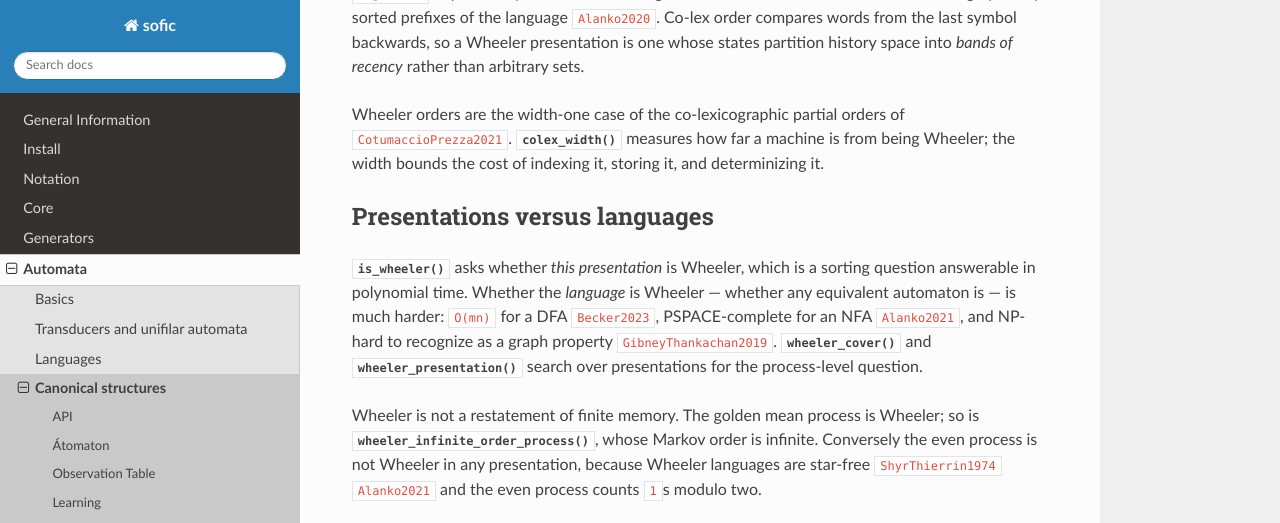
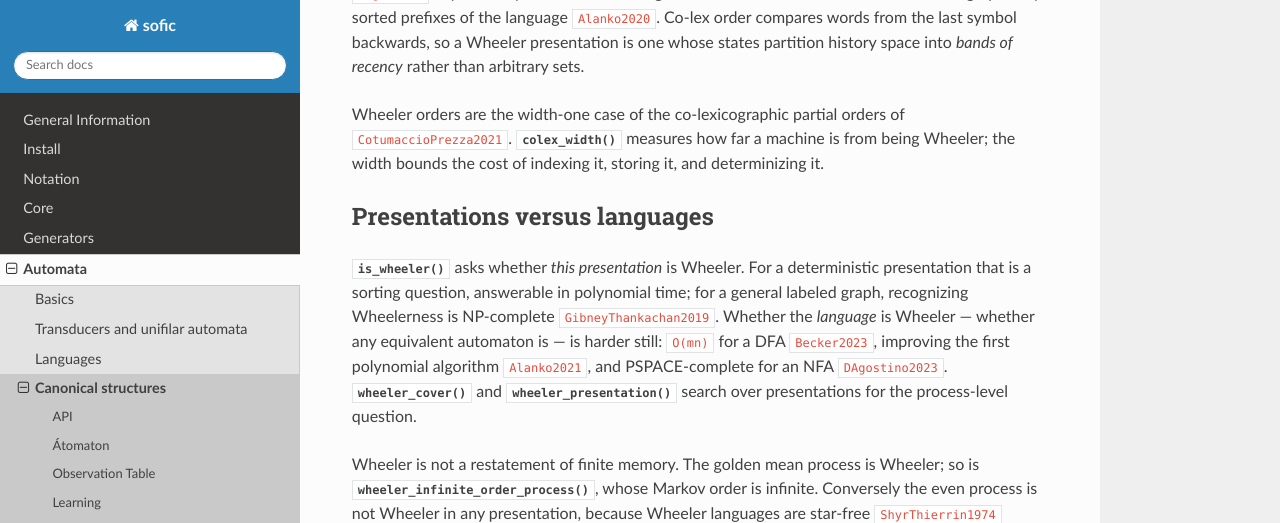
Before and after one commit to dit/sofic, a Sphinx documentation site: the page built from docs/automata/wheeler.rst, in a window 1280 px wide and 900 px high, scrolled down 326 px, cut to the strip 0-523 px from the top of the window. Built offline with Sphinx 7.4.7 and the Read the Docs theme 3.1.0, drawn with Linux system fonts in a browser that asks for light colours; pages that are not in the unit, such as notebooks, are missing from menus; the version number could not be read and is left out; cross-references to code outside the pages are shown as plain code.

Commit message:
Attribute Wheeler language recognition to its actual sources
Becker et al. is 2023, not 2024, and the PSPACE-completeness of deciding
whether an NFA's language is Wheeler is D'Agostino, Martincigh, and Policriti,
not Alanko et al. Add the missing DAgostino2023 entry and correct the claim in
both the is_wheeler docstring and the automata docs.

Co-authored-by: Cursor <cursoragent@cursor.com>

```diff
--- a/docs/automata/wheeler.rst
+++ b/docs/automata/wheeler.rst
@@ -26,11 +26,13 @@ determinizing it.
 Presentations versus languages
 ==============================
 
-:func:`is_wheeler` asks whether *this presentation* is Wheeler, which is a
-sorting question answerable in polynomial time. Whether the *language* is
-Wheeler — whether any equivalent automaton is — is much harder: ``O(mn)`` for a
-DFA :cite:`Becker2023`, PSPACE-complete for an NFA :cite:`Alanko2021`, and
-NP-hard to recognize as a graph property :cite:`GibneyThankachan2019`.
+:func:`is_wheeler` asks whether *this presentation* is Wheeler. For a
+deterministic presentation that is a sorting question, answerable in polynomial
+time; for a general labeled graph, recognizing Wheelerness is NP-complete
+:cite:`GibneyThankachan2019`. Whether the *language* is Wheeler — whether any
+equivalent automaton is — is harder still: ``O(mn)`` for a DFA
+:cite:`Becker2023`, improving the first polynomial algorithm
+:cite:`Alanko2021`, and PSPACE-complete for an NFA :cite:`DAgostino2023`.
 :func:`~sofic.shifts.wheeler.wheeler_cover` and
 :func:`~sofic.generators.wheeler_epsilon.wheeler_presentation` search over
 presentations for the process-level question.
--- a/docs/references.bib
+++ b/docs/references.bib
@@ -990,3 +990,15 @@
   pages   = {9--20},
   year    = {1974},
 }
+
+@article{DAgostino2023,
+  author  = {D'Agostino, Giovanna and Martincigh, Davide and Policriti, Alberto},
+  title   = {Ordering Regular Languages and Automata: Complexity},
+  journal = {Theoretical Computer Science},
+  volume  = {949},
+  pages   = {113709},
+  year    = {2023},
+  doi     = {10.1016/j.tcs.2023.113709},
+  eprint  = {2203.12534},
+  archivePrefix = {arXiv},
+}
```
Also changed, not shown: 1 other file.
